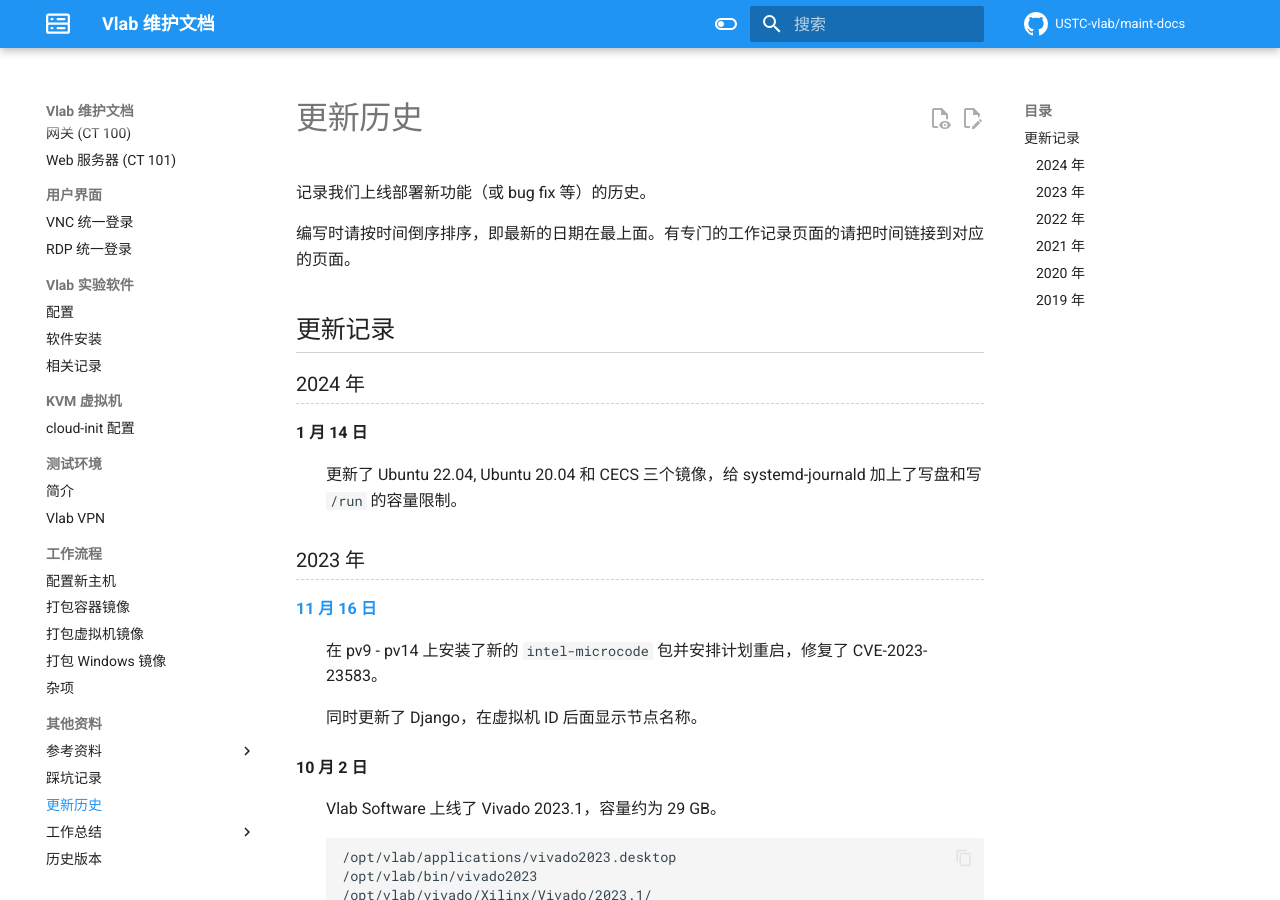
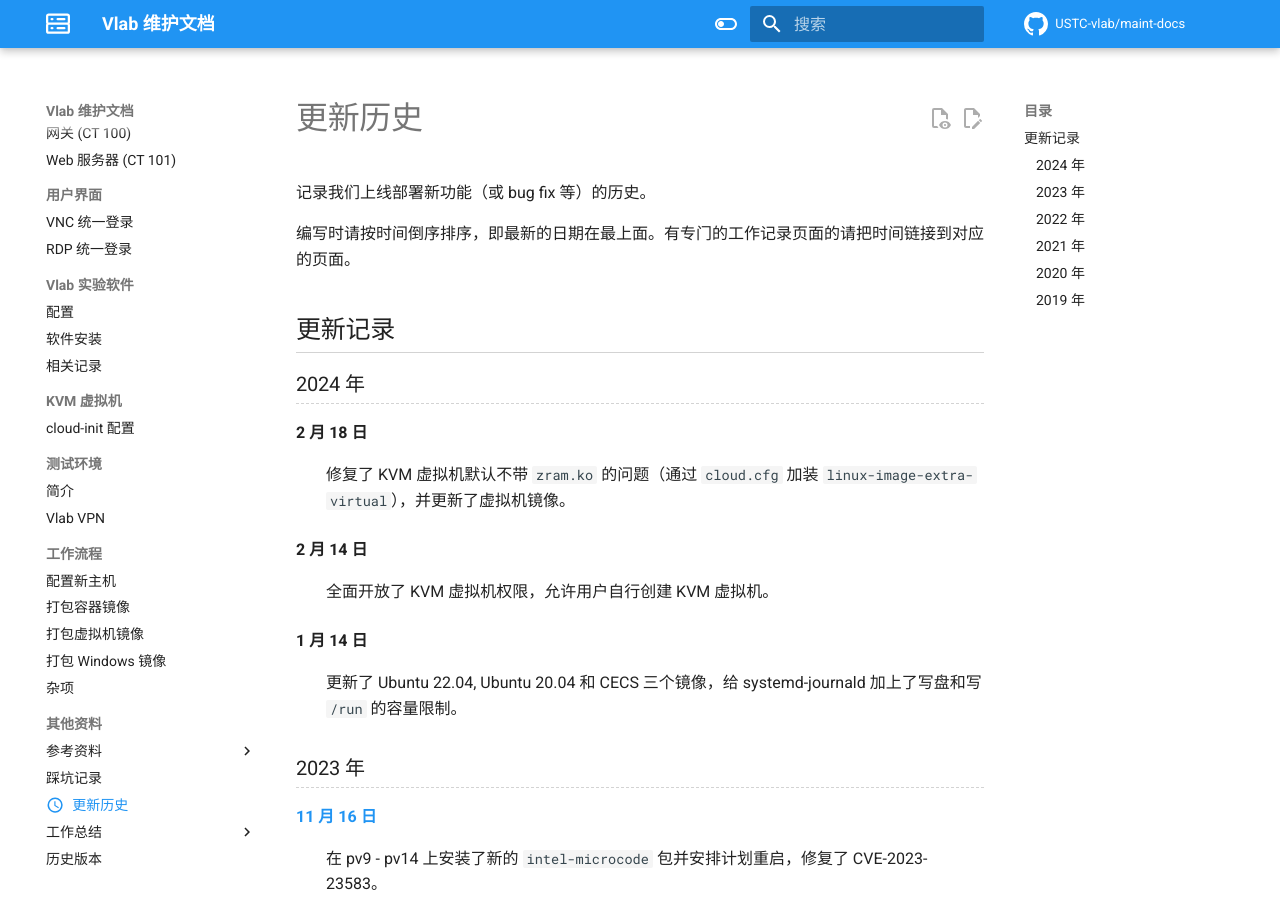
Before and after one commit to USTC-vlab/maint-docs, an MkDocs documentation site: the page built from docs/changelog.md, in a window 1280 px wide and 900 px high. Built offline with MkDocs 1.6.1 and Material for MkDocs 9.7.7, drawn with Linux system fonts in a browser that asks for light colours; comment, search, counter and statistics services are not loaded.

Commit message:
changelog: KVM GA and zram issue

```diff
--- a/docs/changelog.md
+++ b/docs/changelog.md
@@ -1,3 +1,7 @@
+---
+icon: material/clock-outline
+---
+
 # 更新历史
 
 记录我们上线部署新功能（或 bug fix 等）的历史。
@@ -7,6 +11,14 @@
 ## 更新记录
 
 ### 2024 年
+
+2 月 18 日
+
+:   修复了 KVM 虚拟机默认不带 `zram.ko` 的问题（通过 `cloud.cfg` 加装 `linux-image-extra-virtual`），并更新了虚拟机镜像。
+
+2 月 14 日
+
+:   全面开放了 KVM 虚拟机权限，允许用户自行创建 KVM 虚拟机。
 
 1 月 14 日
 
```
